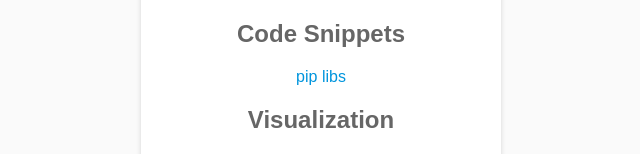
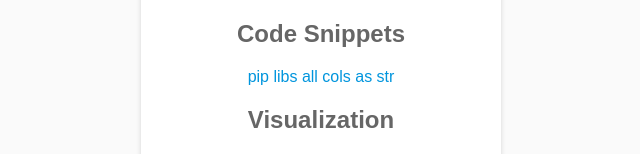
Before and after one commit to xfold/the-ai-jungle, a plain HTML site: page index.html in a window 1280 px wide. Shown: the part 301-455 px from the top of the page, without its empty margins (319-959 px from the left). Drawn offline with Linux system fonts and the light colour scheme.

Commit message:
added snippet

```diff
--- a/index.html
+++ b/index.html
@@ -38,6 +38,7 @@
         <h1>The AI jungle</h1>
         <h2>Code Snippets</h2>
         <a href="https://github.com/xfold/the-ai-jungle/blob/gh-pages/code_snippets/src/pip_libs.ipynb">pip libs</a>
+        <a href="https://github.com/xfold/the-ai-jungle/blob/gh-pages/code_snippets/src/all_cols_as_str.py">all cols as str</a>
         <br><h2>Visualization</h2>
         <a href="create_gifs/">Creating Animated Visualizations with Python</a>
         <br><h2>APIs and fun libraries</h2>
```
